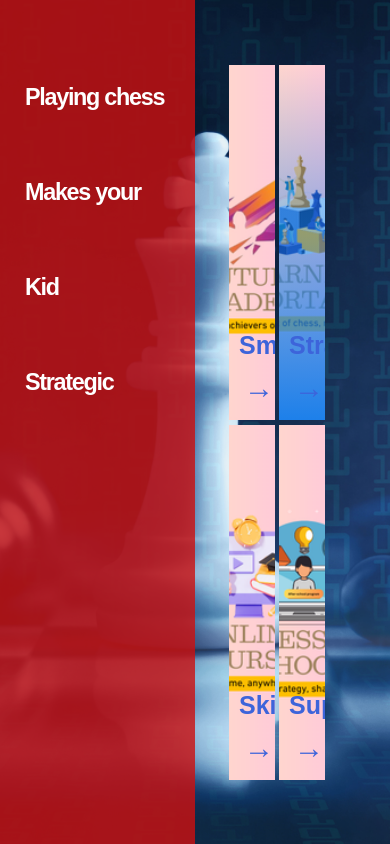
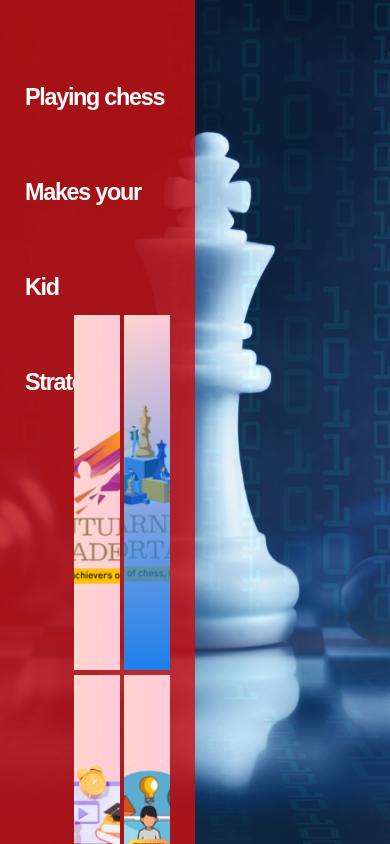
Before and after one commit to ramya72002/chessProd, a Next.js app: page / in a window 390 px wide. Built offline with nearby package versions, Linux system fonts and the light colour scheme.

Commit message:
hero changes

```diff
--- a/src/app/hero/hero.scss
+++ b/src/app/hero/hero.scss
@@ -9,7 +9,386 @@
     position: relative;
     width: 100%;
     height: 100%;
+}.image-container {
+    position: relative;
+    width: 100%;
+    height: 100vh;
+    display: flex;
+    overflow: hidden;
 }
+
+.image-wrapper {
+    position: relative;
+    width: 100%;
+    height: 100%;
+}
+
+.image-wrapper img {
+    position: absolute;
+    width: 100%;
+    height: 100%;
+    object-fit: cover;
+    opacity: 1; /* Ensure full opacity */
+    animation: none; /* Disable any animation */
+    transition: none; /* Disable any transitions */
+}
+
+.slide-from-bottom {
+    animation-name: slideFromBottom;
+}
+
+.slide-from-top {
+    animation-name: slideFromTop;
+}
+
+@keyframes slideFromBottom {
+    0% {
+        opacity: 0;
+        transform: translateY(100%);
+    }
+    100% {
+        opacity: 1;
+        transform: translateY(0);
+    }
+}
+
+@keyframes slideFromTop {
+    0% {
+        opacity: 0;
+        transform: translateY(-100%);
+    }
+    100% {
+        opacity: 1;
+        transform: translateY(0);
+    }
+}
+
+.overlay {
+    position: absolute;
+    top: 0;
+    left: 0;
+    width: 50%;
+    height: 100%;
+    background-color: #CE1010CC;
+    opacity: 0;
+    animation: slideOverlay 2s forwards ease-in-out;
+    animation-delay: 2s;
+}
+
+@keyframes slideOverlay {
+    0% {
+        opacity: 0;
+        transform: translateX(-100%);
+    }
+    100% {
+        opacity: 1;
+        transform: translateX(0);
+    }
+}
+
+@keyframes fadeIn {
+    0% {
+        opacity: 0;
+        transform: translateX(50%);
+    }
+    100% {
+        opacity: 1;
+        transform: translateX(0);
+    }
+}
+
+.right-side {
+    position: absolute;
+    right: 0;
+    width: 58%;
+    height: 100%;
+    display: grid;
+    grid-template-columns: 1fr 1fr;
+    grid-template-rows: 1fr 1fr;
+    justify-content: center;
+    align-items: center;
+    gap: 5px;
+    padding: 65px;
+    opacity: 0;
+    animation-duration: 2s;
+    animation-fill-mode: forwards;
+    animation-timing-function: ease-in-out;
+    animation-name: fadeIn;
+    animation-delay: 3s;
+    transform: translateX(-120px);
+}
+
+.image-wrapper1 {
+    width: 100%;
+    height: 100%;
+    position: relative;
+    opacity: 0;
+    animation-duration: 0s;
+    animation-fill-mode: forwards;
+    animation-timing-function: ease-in-out;
+    transition: transform 0.4s;
+    overflow: hidden;
+}
+
+.image-wrapper1 img {
+    width: 100%;
+}
+
+
+
+.image-wrapper1.hover .overlay1 {
+    opacity: 1;
+}
+
+.chess-text {
+    margin-top: 50px;
+}
+
+.text-overlay1 {
+    position: absolute;
+    bottom: 10px;
+    padding-left: 10px;
+    color: #3d64da;
+    font-family: "NeueHaasDisplay-Bold", Sans-serif;
+    font-size: 25px;
+    text-align: left;
+    font-weight: 800;
+}
+
+.arrow {
+    margin-left: 5px;
+    font-size: 30px;
+    cursor: pointer;
+}
+
+.zoom-in {
+    opacity: 1;
+    animation-name: zoomIn;
+    animation-delay: 3s;
+}
+
+.custom-popup {
+    position: fixed;
+    top: 50%;
+    left: 50%;
+    transform: translate(-50%, -50%);
+    background-color: rgba(0, 0, 0, 0.8);
+    padding: 20px;
+    border-radius: 10px;
+    text-align: center;
+    z-index: 1000;
+    opacity: 0;
+    animation: fadeInOut 0.9s forwards;
+}
+
+.popup-content {
+    color: #fff;
+    font-size: 18px;
+    font-weight: bold;
+}
+
+@keyframes fadeInOut {
+    0% {
+        opacity: 0;
+    }
+    50% {
+        opacity: 1;
+    }
+    100% {
+        opacity: 0;
+    }
+}
+
+@keyframes zoomIn {
+    from {
+        transform: scale(0.5);
+    }
+    to {
+        transform: scale(1);
+    }
+}
+
+.hidden {
+    opacity: 0;
+    transition: opacity 1s ease-in-out;
+}
+
+.visible {
+    opacity: 1;
+    transition: opacity 1s ease-in-out;
+}
+
+.elementor-heading-title {
+    padding-left: 25px;
+    text-align: left;
+    color: #fff;
+    font-family: "NeueHaasDisplay-Bold", Sans-serif;
+    font-size: 6vw;
+    line-height: 95px;
+    letter-spacing: -1.3px;
+    font-weight: 700;
+}
+
+/* Responsive adjustments */
+@media (max-width: 768px) {
+    .image-container {
+        position: relative;
+        width: 100%;
+        height: 100vh;
+        display: flex;
+        overflow: hidden;
+    }
+
+    .overlay {
+        width: 100%;
+        height: 50%;
+        margin-bottom: 20px;
+    }
+
+    .right-side {
+        width: 100%;
+        height: auto;
+        grid-template-rows: repeat(4, 1fr);
+        padding: 240px 0px 0px 0px;
+
+        justify-content: center;
+    align-items: center;
+    }
+
+    .image-wrapper1 {
+        height: 200px;
+        width:200px;
+    }
+
+    .text-overlay1 {
+        font-size: 16px;
+        bottom: 5px;
+        text-align: left;
+    }
+
+    .elementor-heading-title {
+        font-size: 8vw;
+        line-height: 6vw;
+        line-height: 1;
+    }
+}
+
+@media (max-width: 480px) {
+    .image-container {
+        position: relative;
+        width: 100%;
+        height: 100vh;
+        display: flex;
+        overflow: hidden;
+    }
+
+    .overlay {
+        width: 100%;
+        height: 50%;
+        margin-bottom: 20px;
+    }
+
+    .right-side {
+        width: 100%;
+        height: auto;
+        margin-left: 5px;
+
+        grid-template-rows: repeat(4, 1fr);
+        padding: 240px 0px 0px 0px;
+        justify-content: center;
+    align-items: center;
+    }
+
+    .image-wrapper1 {
+        height: 200px;
+        width:200px;
+    }
+
+    .text-overlay1 {
+        font-size: 16px;
+        bottom: 5px;
+        text-align: left;
+    }
+
+    .elementor-heading-title {
+        font-size: 8vw;
+        line-height: 6vw;
+        line-height: 1;
+    }
+}
+/* For tablets (portrait and landscape) */
+@media (max-width: 1024px) {
+    .right-side {
+        right: 10%; /* Adjusted to center the content */
+        top: 220px;
+        width: 80%;
+        height: 80%;
+        padding: 20px; /* Reduced padding to maintain even spacing */
+        gap: 20px; /* Even gap between images */
+        grid-template-columns: 1fr 1fr; /* Two columns */
+        grid-template-rows: 1fr 1fr; /* Two rows */
+    }
+
+    .elementor-heading-title {
+        font-size: 5vw; /* Increased font size */
+        line-height: 45px;
+    }
+
+    .text-overlay1 {
+        font-size: 24px; /* Increased text size */
+    }
+}
+
+/* For small tablets and large smartphones */
+@media (max-width: 768px) {
+    .right-side {
+        right: 3%; /* Adjusted to center the content */
+        top: 190px;
+        width:85%;
+        height: 70%;
+        padding: 20px; /* Reduced padding to maintain even spacing */
+        gap: 10px; /* Even gap between images */
+        grid-template-columns: 1fr 1fr; /* Two columns */
+        grid-template-rows: 1fr 1fr; /* Two rows */
+    }
+
+    .elementor-heading-title {
+        font-size: 7vw; /* Increased font size */
+        line-height: 40px;
+    }
+
+    .text-overlay1 {
+        font-size: 22px; /* Increased text size */
+    }
+}
+
+/* For smartphones */
+@media (max-width: 480px) {
+    .right-side {
+        left: 1%;
+        top: 250px;
+        width: 95%;
+        height: 60%;
+        padding: 10px; /* Reduced padding to maintain even spacing */
+        gap: 10px; /* Even gap between images */
+        grid-template-columns: 1fr 1fr; /* Two columns */
+        grid-template-rows: 1fr 1fr; /* Two rows */
+    }
+    .image-wrapper1 {
+        height: 175px; /* Updated height for images */
+        width: 175px; /* Updated width for images */
+    }
+
+    .elementor-heading-title {
+        font-size: 9vw; /* Increased font size */
+        line-height: 40px;
+    }
+
+    .text-overlay1 {
+        font-size:15px; /* Increased text size */
+    }
+}
+
 
 .image-wrapper img {
     position: absolute;
--- a/src/app/hero/page.tsx
+++ b/src/app/hero/page.tsx
@@ -50,10 +50,10 @@ const Hero: React.FC = () => {
             <div className="overlay">
                 <h2 className="elementor-heading-title elementor-size-default">
                 <div className="chess-text">
-    Playing chess <br />
-    Makes your<br />
-    Kid<br />
-</div>
+                Playing chess <br />
+                Makes your<br />
+                Kid<br />
+            </div>
 
                     {texts.map((text, index) => (
                         <span key={index} className={visibleTextIndex === index ? 'visible' : 'hidden'}>
@@ -73,7 +73,7 @@ const Hero: React.FC = () => {
                         <Image src={`/images/image${index}.png`} alt={`i${index}`} layout="fill" objectFit="cover" />
                         <div className="overlay1"></div>
                         <div className="text-overlay1">
-                            {texts[index - 1]} <span className='arrow'>→</span>
+
                         </div>
                     </div>
                 ))}
@@ -89,5 +89,4 @@ const Hero: React.FC = () => {
         </div>
     );
 };
-
 export default Hero;
```
